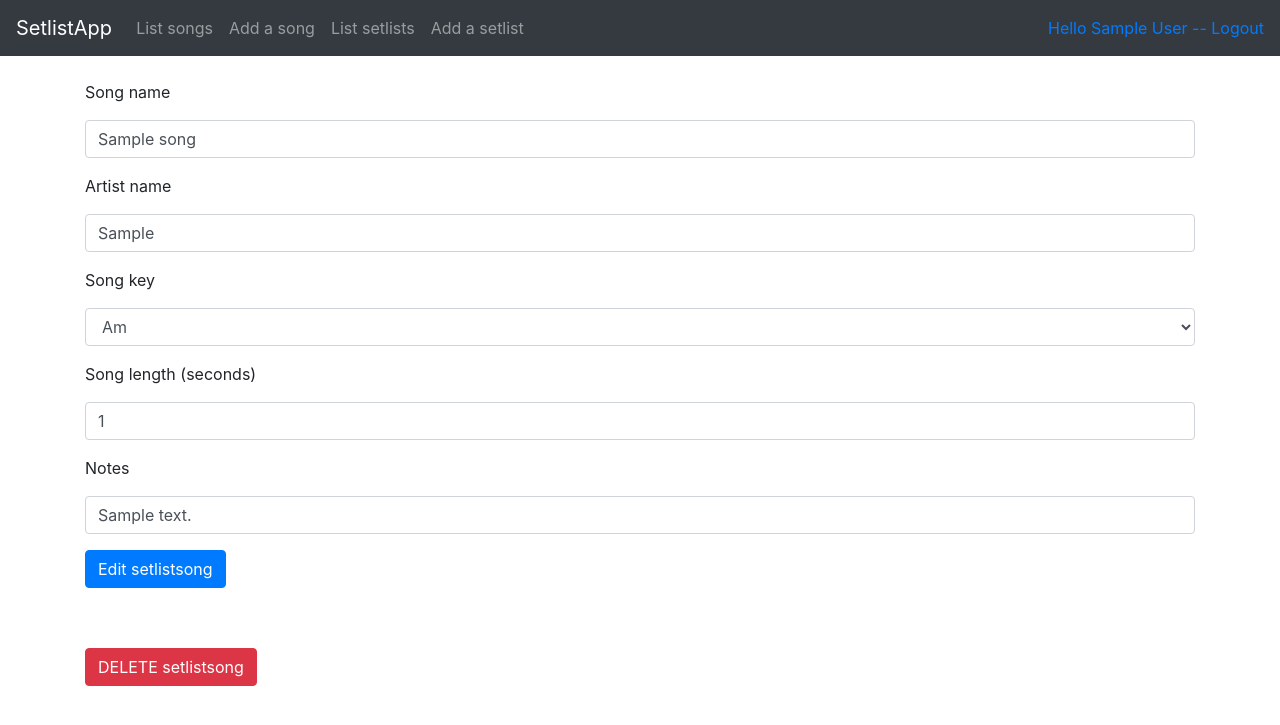
After one commit to Reksa97/Settilista, a Flask app: page /setlistsongs/1/edit in a window 1280 px wide. The commit adds this page. Shown: the top 725 px of the page. Run offline with Flask 2, Linux system fonts and the light colour scheme; a user stored in the database is signed in; tables that the repository leaves empty hold one stand-in row (values such as "Sample post"); some libraries are stand-ins or nearby versions.

Commit message:
setlist songs can now be edited and ordered

```diff
--- a/application/songs/forms.py
+++ b/application/songs/forms.py
@@ -18,3 +18,17 @@ class SetlistSongForm(FlaskForm):
     ('C#m', 'C#m'), ('C#', 'C#'), ('Dm', 'Dm'), ('D', 'D'), ('Ebm', 'Ebm'), ('Eb', 'Eb'), ('Em', 'Em'), ('E', 'E'), ('Fm', 'Fm'), ('F', 'F'), ('F#m', 'F#m'), ('F#', 'F#'),
     ('Gm', 'Gm'), ('G', 'G'), ('G#m', 'G#m'), ('Ab', 'Ab')])
     notes = StringField("Notes")
+    class Meta:
+        csrf = False
+
+class EditSetlistSongForm(FlaskForm):
+    name = StringField("Song name", [validators.required()])
+    artist = StringField("Artist name", [validators.required()])
+    length = IntegerField("Song length (seconds)",
+    [validators.NumberRange(min=0, message="length must be atleast 0")])
+    songkey = SelectField(u'Song key', choices=[('Am', 'Am'), ('A', 'A'), ('Bbm', 'Bbm'), ('Bb', 'Bb'), ('Bm', 'Bm'), ('B', 'B'), ('Cm', 'Cm'), ('C', 'C'),
+    ('C#m', 'C#m'), ('C#', 'C#'), ('Dm', 'Dm'), ('D', 'D'), ('Ebm', 'Ebm'), ('Eb', 'Eb'), ('Em', 'Em'), ('E', 'E'), ('Fm', 'Fm'), ('F', 'F'), ('F#m', 'F#m'), ('F#', 'F#'),
+    ('Gm', 'Gm'), ('G', 'G'), ('G#m', 'G#m'), ('Ab', 'Ab')])
+    notes = StringField("Notes")
+    class Meta:
+        csrf = False
--- a/application/songs/models.py
+++ b/application/songs/models.py
@@ -22,7 +22,7 @@ class SetlistSong(Base):
     artist = db.Column(db.String(63), nullable=False)
     length = db.Column(db.Integer, nullable=False)
     songkey = db.Column(db.String(4), nullable=False)
-    notes = db.Column(db.String(40), nullable=False)
+    notes = db.Column(db.String(255), nullable=False)
 
     setlist_id = db.Column(db.Integer, db.ForeignKey('setlist.id'),
                             nullable=False)
--- a/application/songs/views.py
+++ b/application/songs/views.py
@@ -3,7 +3,7 @@ from flask_login import login_required, current_user
 
 from application import app, db
 from application.songs.models import Song, SetlistSong
-from application.songs.forms import SongForm, SetlistSongForm
+from application.songs.forms import SongForm, SetlistSongForm, EditSetlistSongForm
 from application.auth.models import User
 from application.setlists.models import Setlist
 
@@ -61,7 +61,10 @@ def songs_addtosetlist(song_id):
     form.setlist.choices = [(setlist.id, setlist.name) for setlist in setlists]
 
     if request.method == "GET":
+        form.songkey.default = s.songkey
+        form.process()
         return render_template("songs/tosetlist.html", form=form, song=s)
+
     sls = SetlistSong(s.name)
     sls.account_id = current_user.id
     sls.setlist_id = form.setlist.data
@@ -70,6 +73,7 @@ def songs_addtosetlist(song_id):
     sls.songkey = form.songkey.data
 
     sls.notes = form.notes.data
+
 
     db.session().add(sls)
 
@@ -88,3 +92,48 @@ def songs_delete(song_id):
     flash("Song deleted")
 
     return redirect(url_for("songs_index"))
+
+@app.route("/setlistsongs/<setlistsong_id>/edit", methods=["GET", "POST"])
+@login_required
+def setlistsongs_edit(setlistsong_id):
+
+    s = SetlistSong.query.get(setlistsong_id)
+
+    if s.account_id != current_user.id:
+        return redirect(url_for("songs_index"))
+
+    form = EditSetlistSongForm(request.form)
+
+    if (request.method == "GET"):
+        form.name.default = s.name
+        form.artist.default = s.artist
+        form.length.default = s.length
+        form.songkey.default = s.songkey
+        form.notes.default = s.notes
+        form.process()
+        return render_template("songs/editsetlistsong.html", form=form, setlistsong=s)
+
+    if not form.validate():
+        return render_template("songs/editsetlistsong.html", form=form, setlistsong=s)
+
+    s.name = form.name.data
+    s.artist = form.artist.data
+    s.length = form.length.data
+    s.songkey = form.songkey.data
+    s.notes = form.notes.data
+
+    db.session.commit()
+
+    return redirect(url_for("setlists_show", setlist_id=s.setlist_id))
+
+@app.route("/setlistsongs/<setlistsong_id>/delete", methods=["POST"])
+@login_required
+def setlistsongs_delete(setlistsong_id):
+
+    s = SetlistSong.query.get(setlistsong_id)
+
+    db.session.delete(s)
+    db.session.commit()
+    flash("Song deleted")
+
+    return redirect(url_for("setlists_show", setlist_id=s.setlist_id))
--- /dev/null
+++ b/application/templates/songs/editsetlistsong.html
@@ -0,0 +1,62 @@
+{% extends "layout.html" %} {% block body %}
+
+<form method="POST" action="{{ url_for('setlistsongs_edit', setlistsong_id=setlistsong.id) }}">
+    <div class="form-group">
+        <label for="{{ form.name.id }}" class="control-label">{{ form.name.label }}
+        </label>
+        <div>
+            {{ form.name(class_='form-control') }}
+        </div>
+        {% if form.name.errors %} {% for error in form.name.errors %}
+        <small class="form-text text-muted">{{ error }}</small>
+        {% endfor %} {% endif %}
+    </div>
+    <div class="form-group">
+        <label for="{{ form.artist.id }}" class="control-label">{{ form.artist.label }}
+        </label>
+        <div>
+            {{ form.artist(class_='form-control') }}
+        </div>
+        {% if form.artist.errors %} {% for error in form.artist.errors %}
+        <small class="form-text text-muted">{{ error }}</small>
+        {% endfor %} {% endif %}
+    </div>
+    <div class="form-group">
+        <label for="{{ form.songkey.id }}" class="control-label">{{ form.songkey.label }}
+        </label>
+        <div>
+            {{ form.songkey(class_='form-control') }}
+        </div>
+        {% if form.songkey.errors %} {% for error in form.songkey.errors %}
+        <small class="form-text text-muted">{{ error }}</small>
+        {% endfor %} {% endif %}
+    </div>
+    <div class="form-group">
+        <label for="{{ form.length.id }}" class="control-label">{{ form.length.label }}
+        </label>
+        <div>
+            {{ form.length(class_='form-control') }}
+        </div>
+        {% if form.length.errors %} {% for error in form.length.errors %}
+        <small class="form-text text-muted">{{ error }}</small>
+        {% endfor %} {% endif %}
+    </div>
+    <div class="form-group">
+        <label for="{{ form.notes.id }}" class="control-label">{{ form.notes.label }}
+        </label>
+        <div>
+            {{ form.notes(class_='form-control') }}
+        </div>
+        {% if form.notes.errors %} {% for error in form.notes.errors %}
+        <small class="form-text text-muted">{{ error }} {{ form.errors }} {{ form.non_field_errors }}</small>
+        {% endfor %} {% endif %}
+    </div>
+    <div>
+        <button type="submit" class="btn btn-primary">Edit setlistsong</button>
+    </div>
+</form>
+<div class="col-xs-12" style="height:60px;"></div>
+<form method="POST" action="{{ url_for('setlistsongs_delete', setlistsong_id=setlistsong.id) }}">
+    <button type="submit" class="btn btn-danger">DELETE setlistsong</button>
+</form>
+{% endblock %}
--- a/application/templates/songs/new.html
+++ b/application/templates/songs/new.html
@@ -1,4 +1,5 @@
-{% extends "layout.html" %} {% block body %}
+{% extends "layout.html" %}
+{% block body %}
 
 <form method="POST" action="{{ url_for('songs_create') }}">
   <div class="form-group">
--- a/application/templates/songs/tosetlist.html
+++ b/application/templates/songs/tosetlist.html
@@ -11,7 +11,7 @@
       {{ form.setlist(class_='form-control') }}
     </div>
     {% if form.setlist.errors %} {% for error in form.setlist.errors %}
-    <small class="form-text text-muted"<{{ error }}</small>
+    <small class="form-text text-muted">{{ error }}</small>
     {% endfor %} {% endif %}
   </div>
   <div class="form-group">
@@ -21,7 +21,7 @@
       {{ form.songkey(class_='form-control') }}
     </div>
     {% if form.songkey.errors %} {% for error in form.songkey.errors %}
-    <small class="form-text text-muted"<{{ error }}</small>
+    <small class="form-text text-muted">{{ error }}</small>
     {% endfor %} {% endif %}
   </div>
   <div class="form-group">
@@ -31,7 +31,7 @@
       {{ form.notes(class_='form-control') }}
     </div>
     {% if form.notes.errors %} {% for error in form.notes.errors %}
-    <small class="form-text text-muted"<{{ error }}</small>
+    <small class="form-text text-muted">{{ error }}</small>
     {% endfor %} {% endif %}
   </div>
   <button type="submit" class="btn btn-primary">Add song to setlist</button>
```
Also changed, not shown: application/setlists/views.py (+7 -2 lines), application/templates/setlists/show.html (+30 -8 lines).
